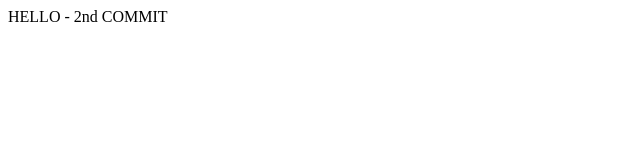
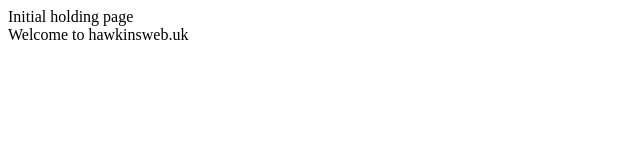
Before and after one commit to duckulaj/hawkinsweb.uk, a plain HTML site: page Index.html in a window 1280 px wide. Shown: the whole page, without its empty margins (0-640 px from the left). Drawn offline with Linux system fonts and the light colour scheme.

Commit message:
Generated from Eclipse

```diff
--- a/Index.html
+++ b/Index.html
@@ -1,6 +1,8 @@
 <html>
 <title>hawkinsweb.uk</title>
 <body>
-HELLO - 2nd COMMIT
+Initial holding page
+<br>
+Welcome to hawkinsweb.uk
 </body>
 </html>
```
